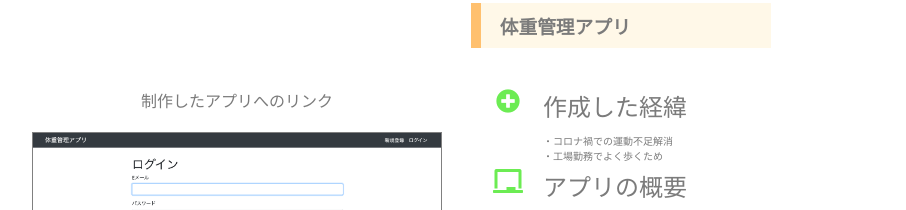
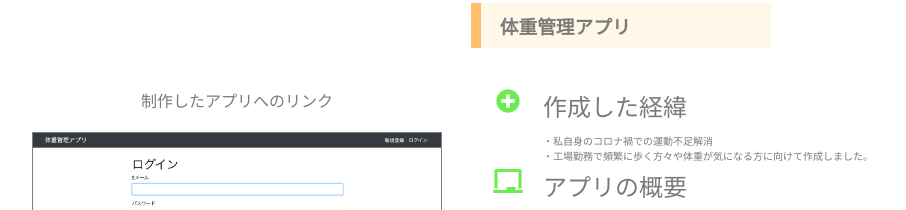
Before and after one commit to maruuchi/portfolio_site, a plain HTML site: page index.html in a window 1280 px wide. Shown: the part 2777-2987 px from the top of the page, without its empty margins (19-925 px from the left). Drawn offline with nearby package versions, Linux system fonts and the light colour scheme.

```diff
--- a/index.html
+++ b/index.html
@@ -278,8 +278,8 @@
             </div>
             <div class="info">
               <h4 class="top_info">作成した経緯</h4>
-              <p>・コロナ禍での運動不足解消</p>
-              <p>・工場勤務でよく歩くため</p>
+              <p>・私自身のコロナ禍での運動不足解消</p>
+              <p>・工場勤務で頻繁に歩く方々や体重が気になる方に向けて作成しました。</p>
             </div>
             </section>
             <section class="flex">
```
